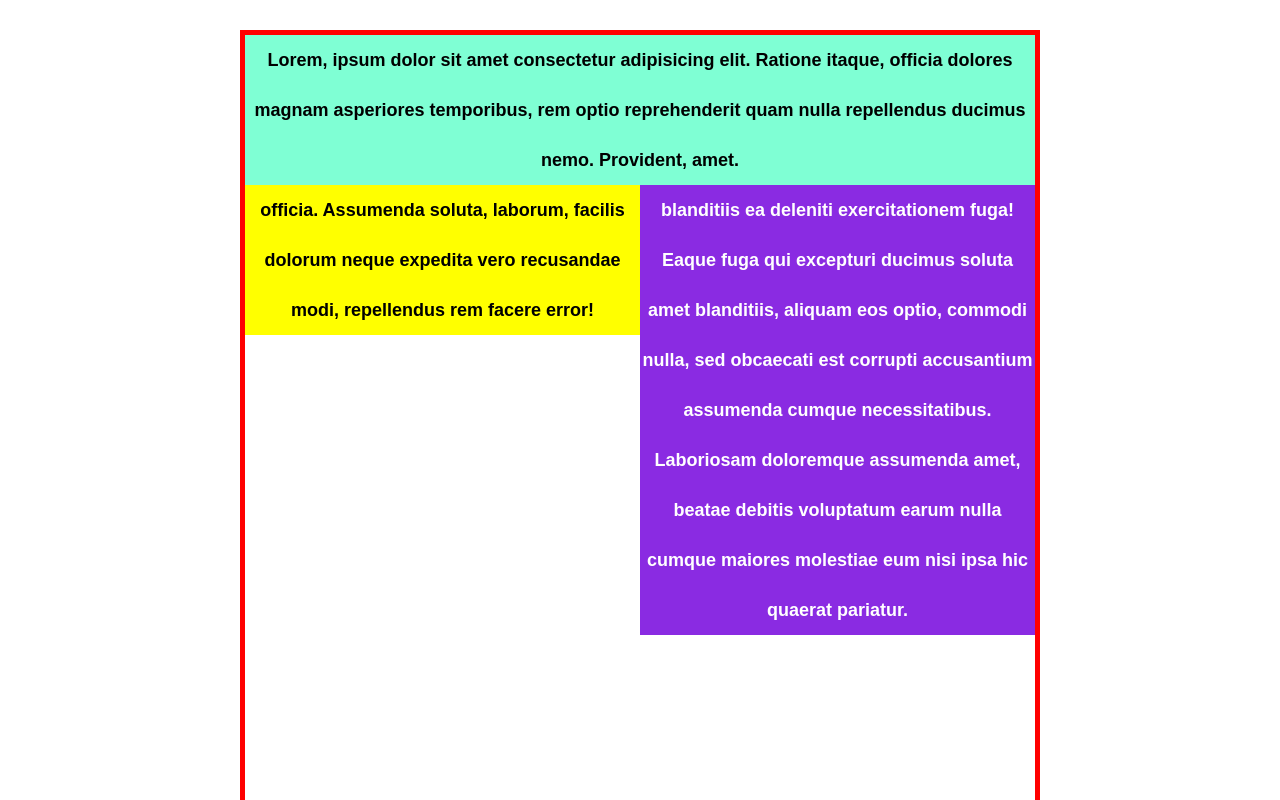
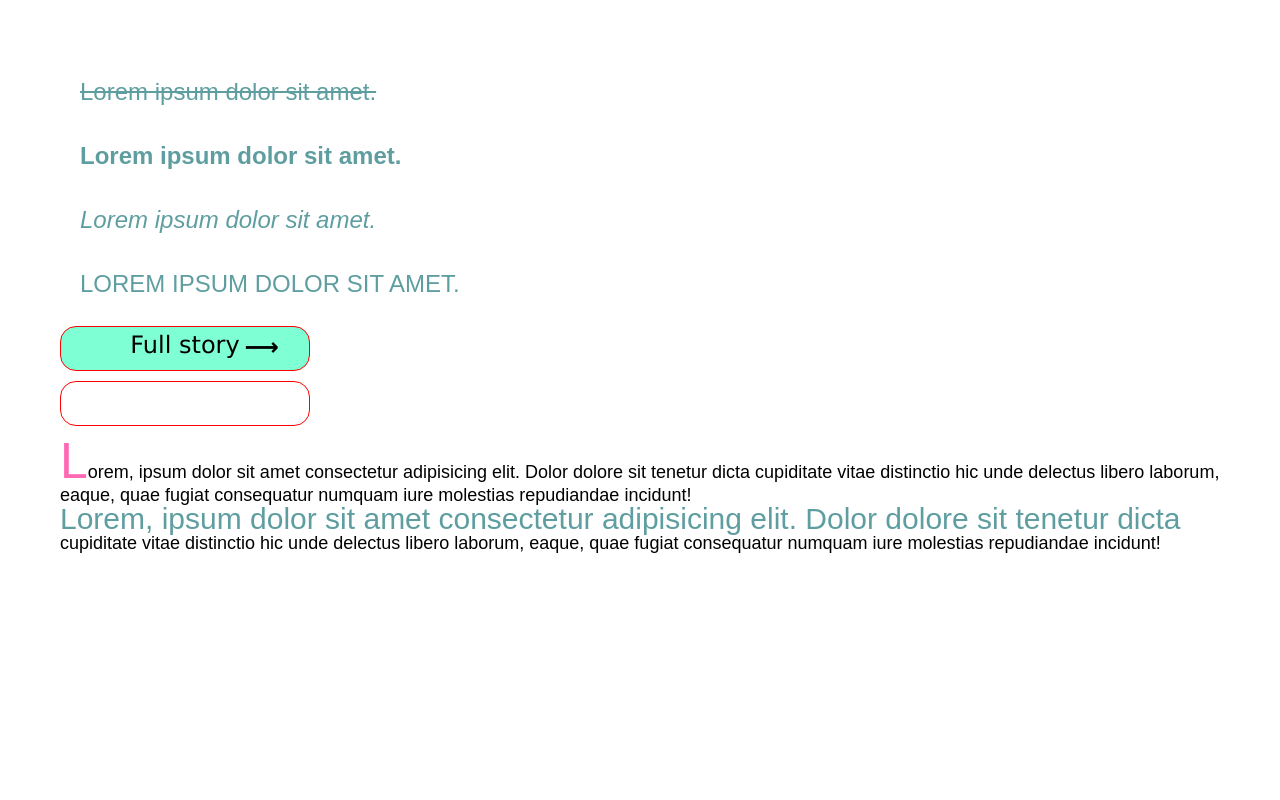
Before and after one commit to Vlada-WoodyChick/FreeLansLifeStyle, a website built with Vite: page index.html in a window 1280 px wide. Shown: the top 800 px of the page. Built offline with nearby package versions, Linux system fonts and the light colour scheme; files whose address does not match are found by name.

Commit message:
position and pseudo elements project lesson 12

```diff
--- a/css/style.css
+++ b/css/style.css
@@ -91,48 +91,113 @@ h6 {
 body {
 
 	font-family: Arial, "Helvetica Neue", Helvetica, sans-serif;
-	color: black;
-	padding: 30px;
+	color:black;
+	/* background: url('../dist/assets/img/annie_spratt_unsplash.png' ) 0 0 repeat; */
+	padding: 60px;
+
+}
+.list {
+	font-size: 24px;
 
 }
 
-.block {
-	border: 5px solid red;
-	max-width: 800px;
-	height: 1600px;
-	margin: 0 auto;
+.list li{
+background: url('../dist/assets/icons/li3.svg') left 24px no-repeat;
+padding: 20px ;
+color: cadetblue;
+}
+.list li:first-child{
+	text-decoration:line-through;
+}
+.list li:first-child:hover{
+	text-decoration: none;
+}
+.list li:nth-child(2){
+	font-weight: bold;
+}
+.list li:nth-child(2):hover{
+	text-decoration: none;
+	color:#ff69b4;
+	padding-left: 20px;
+	background: url('../dist/assets/icons/li4.svg') left 24px no-repeat;
+	font-weight: normal;
+}
+.list li:nth-child(3){
+	font-style: italic;
+}
+.list li:nth-child(3):hover{
+font-style: normal;
+}
+
+.list li:last-child{
+	text-transform: uppercase;
+}
+.list li:last-child:hover{
+	text-transform: none;
+}
+
+.btn {
+	display: block;
+	margin: 10px 0 10px 0;
+	width: 250px;
+	height: 45px;
+	font-size: 24px;
+	font-family:'Lucida Sans', 'Lucida Sans Regular', 'Lucida Grande', 'Lucida Sans Unicode', Geneva, Verdana, sans-serif;
+	/* text-align: center; */
+	text-align: center;
+	line-height: 37px;
+	border: 1px solid red;
+	border-radius: 16px;
+	background-color:aquamarine;
 	position: relative;
 }
-
-.block div {
-	font-size: 18px;
-	line-height: 50px;
+.btn::after{
+	content: '\27F6';
+	font-size: 24px;
 	font-weight: bold;
-	text-align: center;
-
+	position: absolute;
+	top: 2px;
+	right: 30px;
 
 
 }
 
-.block_1 {
-	background-color: yellow;
-	width: 50%;
-	position: absolute;
-	left: 0;
-	top: 0;
+
+
+.btn:hover{
+	background-color:cadetblue;
+}
+.btn:active{
+	background-color:darkgray
+}
+
+
+.inp {
+
+	display: block;
+	margin: 10px 0 10px 0;
+	width: 250px;
+	height: 45px;
+	font-size: 24px;
+	font-family:'Lucida Sans', 'Lucida Sans Regular', 'Lucida Grande', 'Lucida Sans Unicode', Geneva, Verdana, sans-serif;
+	/* text-align: center; */
+	line-height: 37px;
+	border: 1px solid rgb(255, 0, 0);
+	border-radius: 16px;
 
 }
+.inp:focus{
+	box-shadow: 0 0 15px rgba(255, 0, 0, 0.7);
+}
 
-.block_2 {
-	background-color: blueviolet;
-	color: #fff;
-	width: 50%;
-	position: absolute;
-	right: 0;
-	top: 0;
+
+
+.text_1::first-letter {
+	font-size: 50px;
+	color:#ff69b4
+
 }
-.block_3{
-	background-color: aquamarine;
-	position: relative;
-	z-index: 2;
+.text_2::first-line {
+font-size: 30px;
+color:cadetblue
 }
--- a/index.html
+++ b/index.html
@@ -3,31 +3,27 @@
 
 <head>
   <meta charset="UTF-8" />
-  <link rel="stylesheet" href="./css/style.css">
+  <link rel="stylesheet" href="./css/style.css" >
   <meta http-equiv="content-type" content="text/html; charset=UTF-8">
   <meta name="viewport" content="width=device-width, initial-scale=1.0" />
   <title></title>
 </head>
 
 <body>
-  <div class="block">
 
-    <div class="block_1">block_1 Lorem ipsum, dolor sit amet consectetur adipisicing elit. Et quisquam incidunt suscipit
-      harum voluptate? Modi, officia. Assumenda soluta, laborum, facilis dolorum neque expedita vero recusandae modi,
-      repellendus rem facere error!
-    </div>
+<ul class="list">
+  <li>Lorem ipsum dolor sit amet.</li>
+  <li>Lorem ipsum dolor sit amet.</li>
+  <li>Lorem ipsum dolor sit amet.</li>
+  <li>Lorem ipsum dolor sit amet.</li>
+</ul>
+<buttom class="btn">Full story</buttom>
+<input type="text" class="inp">
+<div class="text_1">Lorem, ipsum dolor sit amet consectetur adipisicing elit. Dolor dolore sit tenetur dicta cupiditate vitae distinctio hic unde delectus libero laborum, eaque, quae fugiat consequatur numquam iure molestias repudiandae incidunt!</div>
+<div class="text_2">Lorem, ipsum dolor sit amet consectetur adipisicing elit. Dolor dolore sit tenetur dicta cupiditate vitae distinctio hic unde delectus libero laborum, eaque, quae fugiat consequatur numquam iure molestias repudiandae incidunt!</div>
+</body>
 
-    <div class="block_2">block_2 Lorem ipsum dolor sit amet consectetur adipisicing elit. Sit hic rem consequatur earum,
-      eos quia, reiciendis blanditiis ea deleniti exercitationem fuga! Eaque fuga qui excepturi ducimus soluta amet
-      blanditiis, aliquam eos optio, commodi nulla, sed obcaecati est corrupti accusantium assumenda cumque
-      necessitatibus. Laboriosam doloremque assumenda amet, beatae debitis voluptatum earum nulla cumque maiores
-      molestiae eum nisi ipsa hic quaerat pariatur.
-    </div>
-    <div class="block_3">Lorem, ipsum dolor sit amet consectetur adipisicing elit. Ratione itaque, officia dolores magnam asperiores temporibus, rem optio reprehenderit quam nulla repellendus ducimus nemo. Provident, amet.
-    </div>
-
-
-  </div>
+</html>
 
 </body>
 
```
